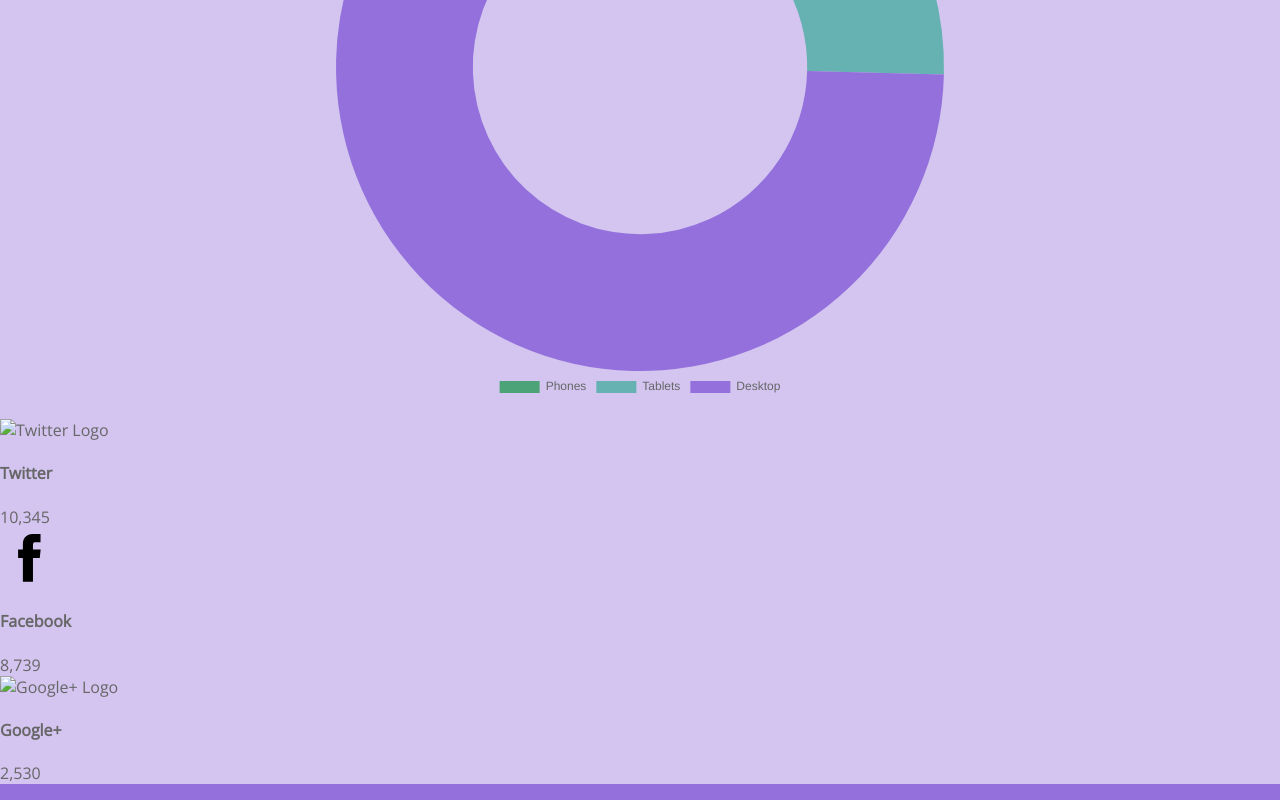
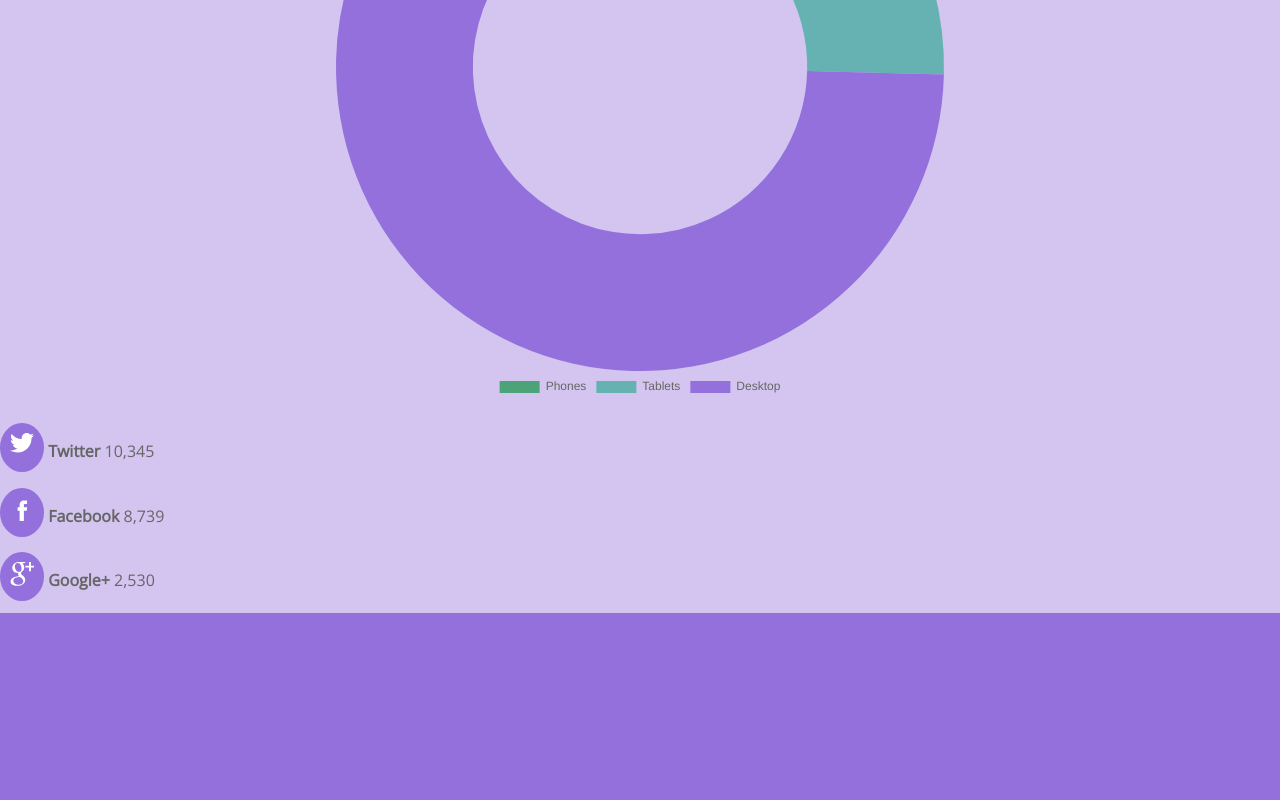
Before and after one commit to OhTim/TechDegree-Project9, a plain HTML site: page index.html in a window 1280 px wide. Shown: the part 2135-2935 px from the top of the page. After the commit the page ends 2764 px from the top, so only its background shows below. Drawn offline with nearby package versions, Linux system fonts and the light colour scheme.

Commit message:
created social stats

```diff
--- a/css/main.css
+++ b/css/main.css
@@ -39,6 +39,10 @@ h3 {
   text-transform: uppercase;
   font-size: 1.1em;
   margin-top: 15px;
+}
+
+h4 {
+  display: inline-block;
 }
 
 .nav {
@@ -142,6 +146,19 @@ input[type="text"] {
   display: none;
 }
 
+.social-icon {
+  display: inline-block;
+  padding: 10px;
+  background-color: #9370DB;
+  border-radius: 50%;
+}
+
+.social-icon svg {
+  width: 24px;
+  height: 24px;
+  fill: #fff;
+}
+
 
 .clearfix::after {
    content: " ";
--- a/index.html
+++ b/index.html
@@ -92,17 +92,50 @@
       <section class="social-stats">
         <ul>
           <li>
-            <img src="" alt="Twitter Logo">
+            <div class="social-icon">
+              <svg version="1.1" id="Layer_1" xmlns="http://www.w3.org/2000/svg" xmlns:xlink="http://www.w3.org/1999/xlink" x="0px" y="0px"
+              	 viewBox="0 0 32 32" style="enable-background:new 0 0 32 32;" xml:space="preserve">
+              <path d="M32,3.1c-1.2,0.5-2.4,0.9-3.8,1c1.4-0.8,2.4-2.1,2.9-3.6c-1.3,0.8-2.7,1.3-4.2,1.6C25.8,0.8,24,0,22.2,0
+              	c-3.6,0-6.6,2.9-6.6,6.6c0,0.5,0.1,1,0.2,1.5C10.3,7.8,5.5,5.2,2.2,1.2c-0.6,1-0.9,2.1-0.9,3.3c0,2.3,1.2,4.3,2.9,5.5
+              	c-1.1,0-2.1-0.3-3-0.8c0,0,0,0.1,0,0.1c0,3.2,2.3,5.8,5.3,6.4c-0.6,0.1-1.1,0.2-1.7,0.2c-0.4,0-0.8,0-1.2-0.1
+              	c0.8,2.6,3.3,4.5,6.1,4.6c-2.2,1.8-5.1,2.8-8.2,2.8c-0.5,0-1.1,0-1.6-0.1c2.9,1.9,6.4,3,10.1,3c12.1,0,18.7-10,18.7-18.7
+              	c0-0.3,0-0.6,0-0.8C30,5.6,31.1,4.4,32,3.1z"/>
+              </svg>
+            </div>
             <h4>Twitter</h4>
             <span>10,345</span>
           </li>
           <li>
-            <img src="img/icon-facebook.svg" alt="Facebook Logo">
+            <div class="social-icon">
+              <svg enable-background="new 0 0 56.693 56.693" height="56.693px" id="Layer_1" version="1.1" viewBox="0 0 56.693 56.693" width="56.693px" xml:space="preserve" xmlns="http://www.w3.org/2000/svg" xmlns:xlink="http://www.w3.org/1999/xlink">
+                <path d="M40.43,21.739h-7.645v-5.014c0-1.883,1.248-2.322,2.127-2.322c0.877,0,5.395,0,5.395,0V6.125l-7.43-0.029  c-8.248,0-10.125,6.174-10.125,10.125v5.518h-4.77v8.53h4.77c0,10.947,0,24.137,0,24.137h10.033c0,0,0-13.32,0-24.137h6.77  L40.43,21.739z"/>
+              </svg>
+            </div>
             <h4>Facebook</h4>
             <span>8,739</span>
           </li>
           <li>
-            <img src="" alt="Google+ Logo">
+            <div class="social-icon">
+              <svg version="1.1" id="Layer_1" xmlns="http://www.w3.org/2000/svg" xmlns:xlink="http://www.w3.org/1999/xlink" x="0px" y="0px"
+              	 viewBox="0 0 32 32" style="enable-background:new 0 0 32 32;" xml:space="preserve">
+              <path d="M17.7,25.7c0-0.3,0-0.5-0.1-0.8c-0.1-0.2-0.1-0.5-0.2-0.7c-0.1-0.2-0.2-0.4-0.3-0.7c-0.2-0.2-0.3-0.4-0.4-0.6
+              	c-0.1-0.2-0.3-0.3-0.5-0.6c-0.2-0.2-0.4-0.4-0.5-0.5c-0.1-0.1-0.3-0.3-0.6-0.5c-0.3-0.2-0.5-0.4-0.6-0.4s-0.3-0.2-0.6-0.4
+              	c-0.3-0.2-0.5-0.4-0.6-0.4c-0.2,0-0.5,0-1,0c-0.7,0-1.4,0-2,0.1c-0.7,0.1-1.4,0.2-2.1,0.5c-0.7,0.2-1.3,0.5-1.9,0.9s-1,0.8-1.3,1.4
+              	c-0.3,0.6-0.5,1.3-0.5,2.1c0,0.9,0.2,1.7,0.7,2.3c0.5,0.7,1.1,1.2,1.8,1.6s1.5,0.7,2.3,0.9s1.6,0.3,2.4,0.3c0.8,0,1.5-0.1,2.2-0.2
+              	c0.7-0.2,1.3-0.4,1.9-0.8c0.6-0.3,1.1-0.8,1.4-1.4C17.5,27.2,17.7,26.5,17.7,25.7z M15.4,9.1c0-0.8-0.1-1.6-0.3-2.5
+              	c-0.2-0.9-0.5-1.7-0.9-2.5c-0.4-0.8-0.9-1.5-1.6-2c-0.7-0.5-1.5-0.8-2.3-0.8c-1.2,0-2.1,0.4-2.8,1.3c-0.7,0.9-1,1.9-1,3.2
+              	c0,0.6,0.1,1.2,0.2,1.9c0.1,0.7,0.4,1.3,0.7,2c0.3,0.7,0.7,1.3,1.1,1.8c0.4,0.5,0.9,1,1.5,1.3c0.6,0.3,1.2,0.5,1.9,0.5
+              	c1.2,0,2.1-0.4,2.7-1.2C15.1,11.4,15.4,10.4,15.4,9.1z M12.9,0h8.4l-2.6,1.5h-2.6c0.9,0.6,1.6,1.4,2.1,2.4s0.8,2.1,0.8,3.2
+              	c0,0.9-0.1,1.8-0.4,2.5c-0.3,0.7-0.7,1.3-1.1,1.8c-0.4,0.4-0.8,0.9-1.3,1.2c-0.4,0.4-0.8,0.8-1.1,1.2c-0.3,0.4-0.4,0.8-0.4,1.3
+              	c0,0.3,0.1,0.7,0.3,1c0.2,0.3,0.5,0.6,0.8,0.9c0.3,0.3,0.7,0.6,1.1,0.9c0.4,0.3,0.8,0.7,1.2,1.1c0.4,0.4,0.8,0.8,1.1,1.3
+              	c0.3,0.5,0.6,1,0.8,1.6c0.2,0.6,0.3,1.3,0.3,2c0,2.1-0.9,3.9-2.7,5.4c-1.9,1.7-4.6,2.5-8.1,2.5c-0.8,0-1.5-0.1-2.3-0.2
+              	c-0.8-0.1-1.6-0.3-2.3-0.6c-0.8-0.3-1.5-0.7-2.1-1.1c-0.6-0.4-1.1-1-1.5-1.7C1,27.6,0.8,26.9,0.8,26c0-0.8,0.2-1.6,0.7-2.6
+              	c0.4-0.8,1-1.5,1.8-2.1c0.8-0.6,1.8-1.1,2.8-1.4c1-0.3,2-0.5,3-0.7c0.9-0.1,1.9-0.2,2.9-0.3c-0.8-1.1-1.2-2-1.2-2.9
+              	c0-0.2,0-0.3,0-0.5c0-0.1,0.1-0.3,0.1-0.4c0-0.1,0.1-0.2,0.2-0.4c0.1-0.2,0.1-0.3,0.1-0.4c-0.5,0.1-1,0.1-1.3,0.1
+              	c-1.9,0-3.5-0.6-4.9-1.9c-1.4-1.3-2-2.8-2-4.7c0-1.8,0.6-3.4,1.8-4.8C6,1.7,7.5,0.8,9.3,0.4C10.5,0.1,11.7,0,12.9,0z M32.8,4.9v2.5
+              	h-4.9v4.9h-2.5V7.4h-4.9V4.9h4.9V0h2.5v4.9H32.8z"/>
+              </svg>
+            </div>
             <h4>Google+</h4>
             <span>2,530</span>
           </li>
```
